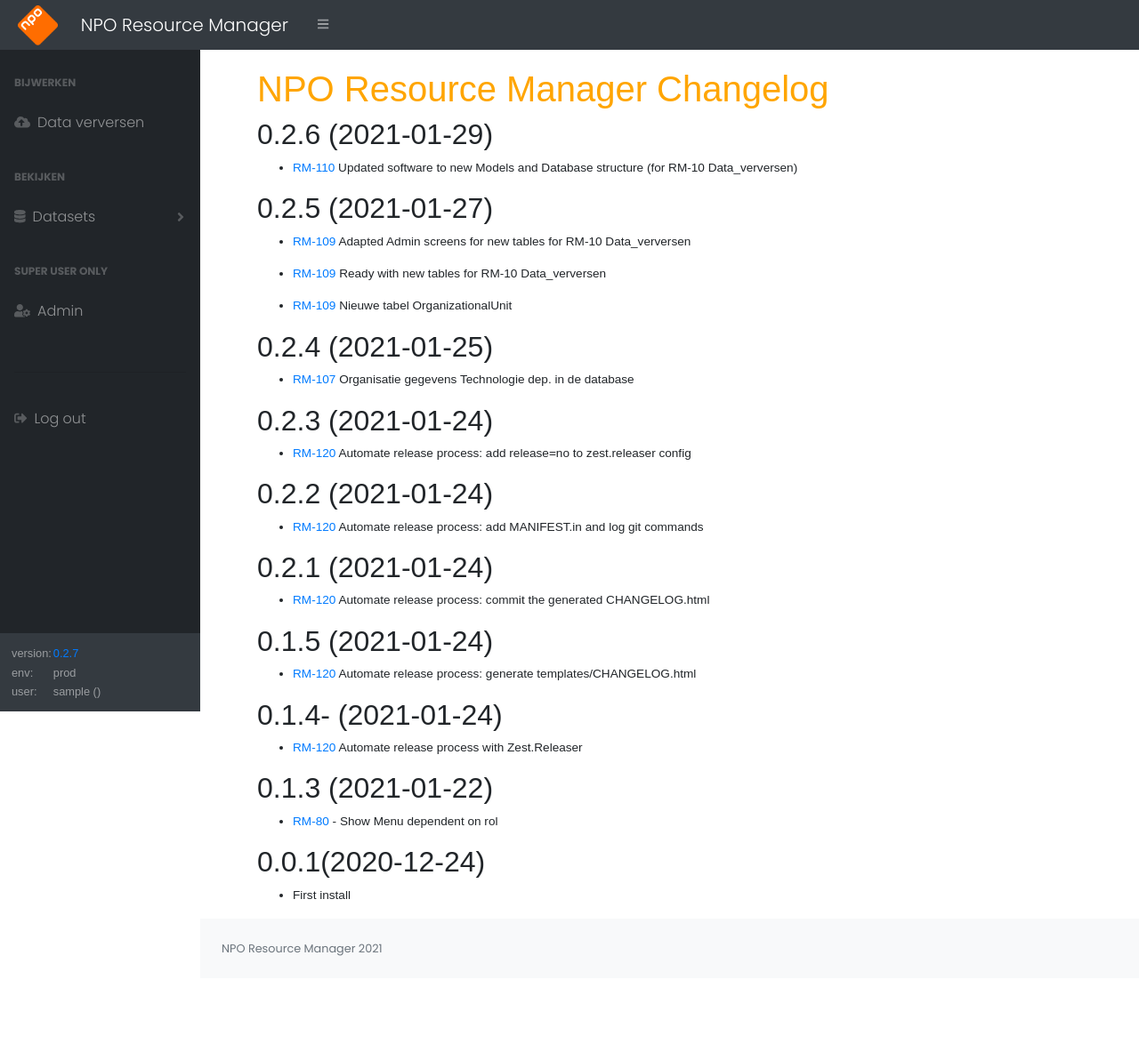
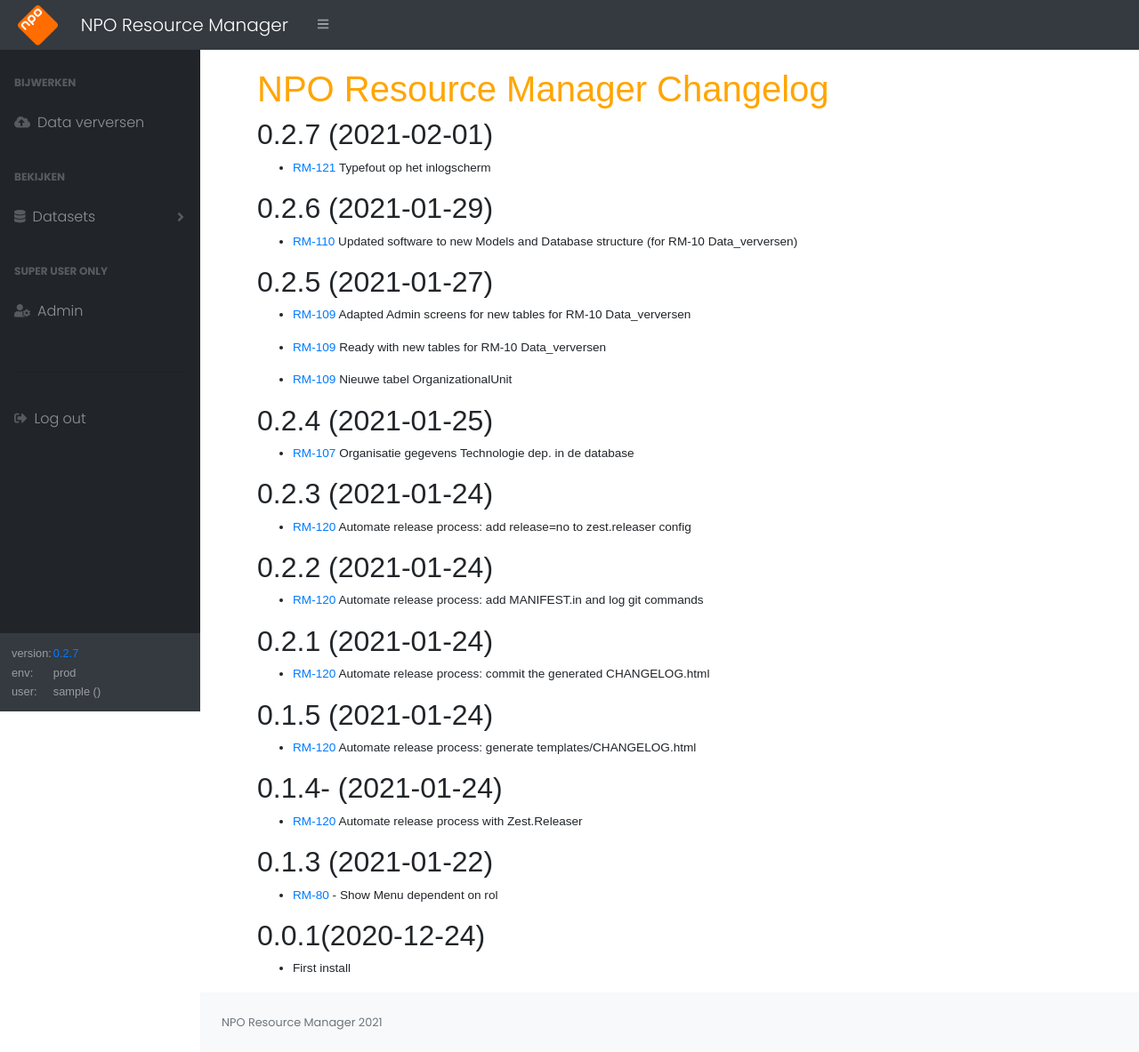
Before and after one commit to ikheetbas/Verhalen, a Django app: page /changelog in a window 1280 px wide. Shown: the whole page at 89% size. Before the commit the page ends 1075 px from the top, so only its background shows below. Run offline with Django 3.2, Linux system fonts and the light colour scheme; the visitor is signed in with stand-in values (Sample User, id 1); some libraries are stand-ins or nearby versions.

Commit message:
new CHANGELOG.html

```diff
--- a/templates/CHANGELOG.html
+++ b/templates/CHANGELOG.html
@@ -5,6 +5,10 @@
 <div class='container-fluid pl-3'>
 <br>
 <h1>NPO Resource Manager Changelog</h1>
+<h2>0.2.7 (2021-02-01)</h2>
+<ul>
+<li><a href="https://aesset.atlassian.net/browse/RM-121">RM-121</a> Typefout op het inlogscherm</li>
+</ul>
 <h2>0.2.6 (2021-01-29)</h2>
 <ul>
 <li><a href="https://aesset.atlassian.net/browse/RM-110">RM-110</a> Updated software to new Models and Database structure (for RM-10 Data_verversen)</li>
```
